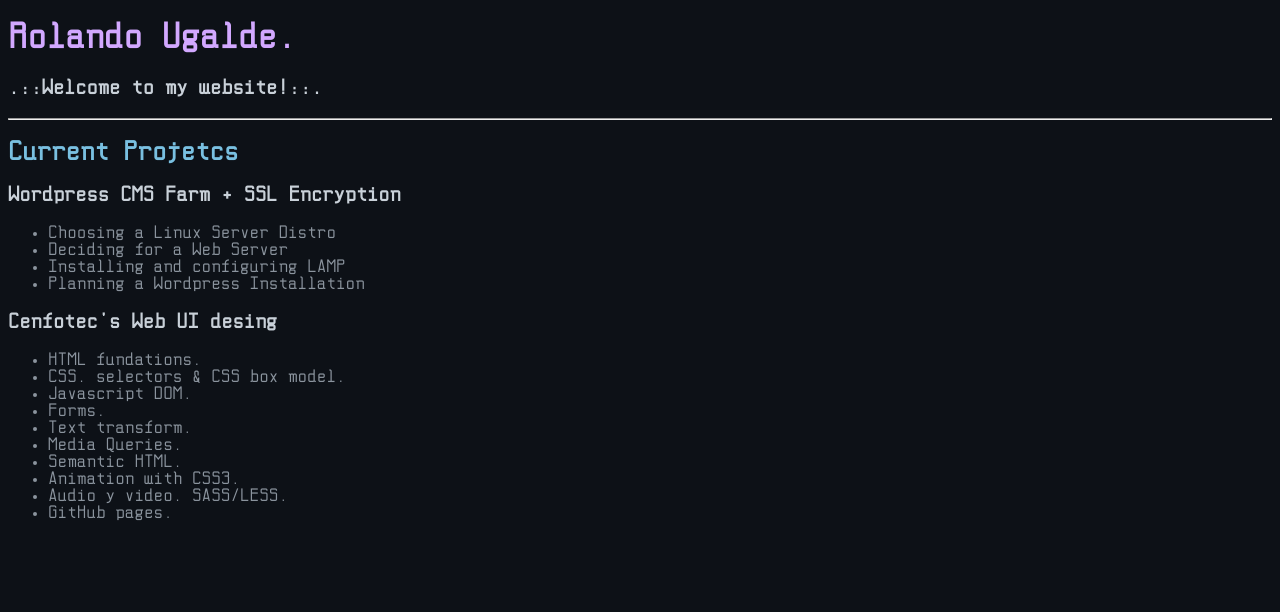
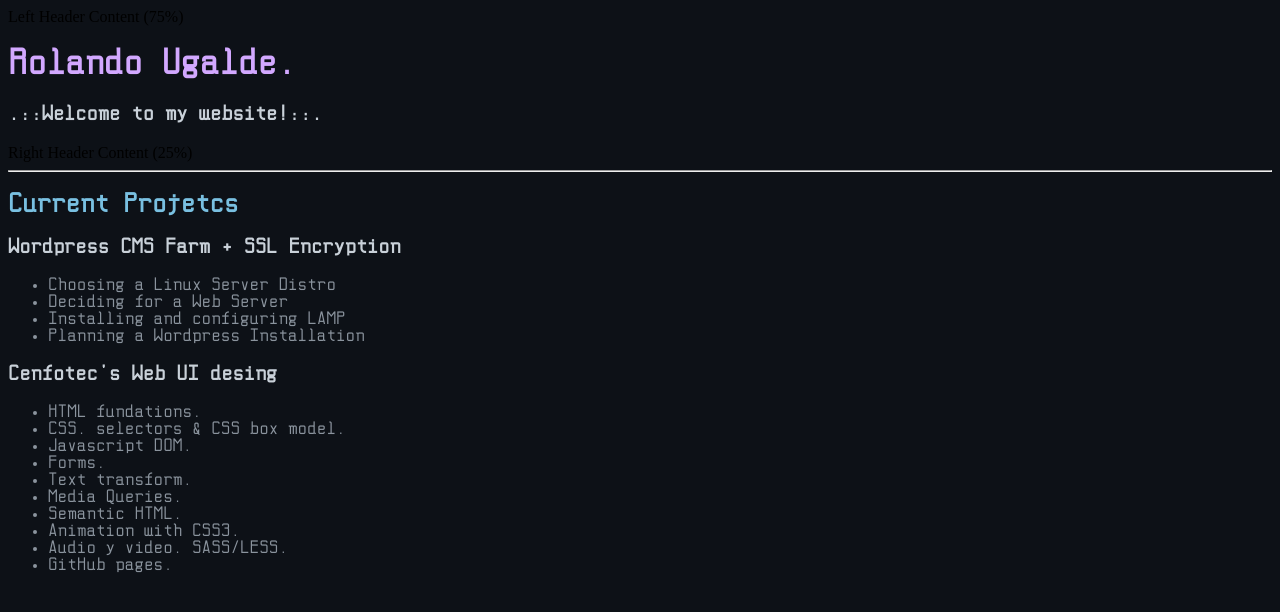
Before and after one commit to rolandougalde/rolandougalde.github.io, a Jekyll site: the page built from index.md, in a window 1280 px wide. Shown: the top 612 px of the page. Built offline with Jekyll 4.4.1, drawn with Linux system fonts in a browser that asks for light colours; our own code applies the rules of GitHub Pages for plain Markdown files.

Commit message:
Update default.html

```diff
--- a/_layouts/default.html
+++ b/_layouts/default.html
@@ -9,8 +9,14 @@
 </head>
 
 <body>
-  <h1>Rolando Ugalde.</h1>
-  <h3>.::Welcome to my website!::.</h3>
+
+  <div class="header-container">
+    <div class="header-left">Left Header Content (75%)</div>
+      <h1>Rolando Ugalde.</h1>
+      <h3>.::Welcome to my website!::.</h3>
+    <div class="header-right">Right Header Content (25%)</div>
+  </div>
+
 
    <hr />
 
```
